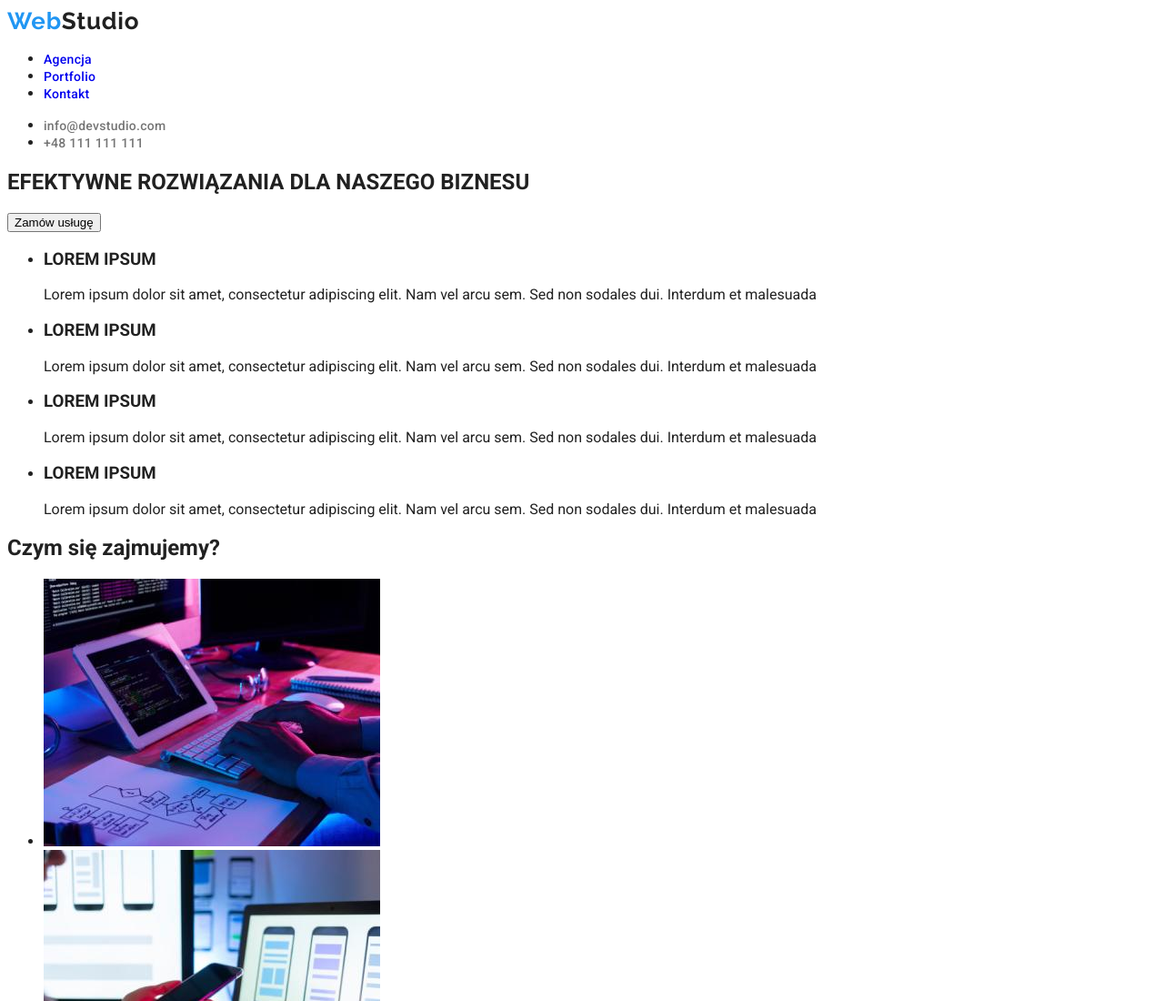
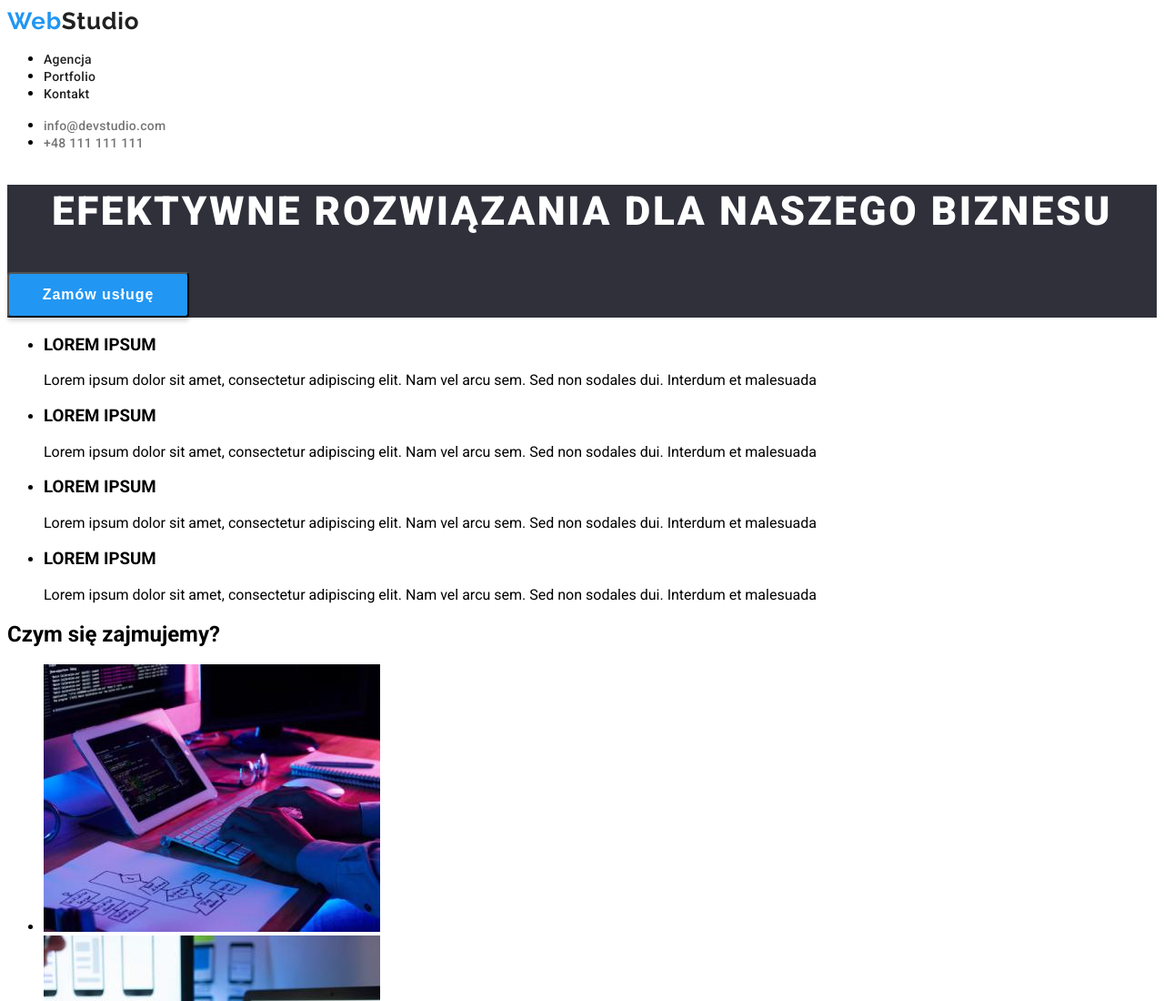
Before and after one commit to DariaOskaOssowska/goit-markup-hw-02, a plain HTML site: page index.html in a window 1280 px wide. Shown: the top 1100 px of the page at 91% size. Drawn offline with Linux system fonts and the light colour scheme.

Commit message:
Dodanie stylów dla sekcji hero

```diff
--- a/css/styles.css
+++ b/css/styles.css
@@ -4,6 +4,7 @@
   --main-color: #2196f3;
   --main-colorFont: #212121;
   --second-colorFont: #757575;
+  --third-colorFont: #ffffff;
   --main-bgc: #e5e5e5;
   --dark-bgc: #2f303a;
   --grey-bgc: #f5f4fa;
@@ -11,7 +12,6 @@
 
 body {
   font-family: var(--main-font);
-  color: var(--main-colorFont);
 }
 
 /* ========== HEADER ========== */
@@ -29,6 +29,10 @@ body {
   color: var(--main-color);
 }
 
+.navigation-list-link {
+  color: var(--main-colorFont);
+}
+
 .navigation-list-link,
 .header-address-mail,
 .header-address-phone {
@@ -41,9 +45,11 @@ body {
 }
 
 .navigation-list-link:hover,
-.navigation-list-link:active,
-.header-address:hover,
-.header-address:active {
+.navigation-list-link:focus,
+.header-address-mail:hover,
+.header-address-mail:focus,
+.header-address-phone:hover,
+.header-address-phone:focus {
   color: var(--main-color);
 }
 
@@ -51,5 +57,38 @@ body {
 .header-address-phone {
   color: var(--second-colorFont);
 }
+/* ========== END HEADER ========== */
 
-/* ========== END HEADER ========== */
+/* ==========   MAIN   ========== */
+/* ==========   HERO   ========== */
+.hero-bg {
+  background-color: var(--dark-bgc);
+}
+
+.hero-main-header {
+  font-weight: 900;
+  font-size: 44px;
+  line-height: 1.36;
+  text-align: center;
+  letter-spacing: 0.06em;
+  text-transform: uppercase;
+  color: var(--third-colorFont);
+}
+
+.modal-btn {
+  width: 200px;
+  height: 50px;
+  font-weight: 700;
+  font-size: 16px;
+  line-height: 1.875;
+  text-align: center;
+  letter-spacing: 0.06em;
+  box-shadow: 0px 4px 4px rgba(0, 0, 0, 0.15);
+  border-radius: 4px;
+  background-color: var(--main-color);
+  color: var(--third-colorFont);
+  cursor: pointer;
+}
+/* ========== END HERO ========== */
+
+/* ========== END MAIN ========== */
--- a/index.html
+++ b/index.html
@@ -38,7 +38,7 @@
         <!-- HERO-->
         <section class="hero">
             <div class="hero-bg">
-                <h1 class="hero-main-header">EFEKTYWNE ROZWIĄZANIA DLA NASZEGO BIZNESU</h1>
+                <h1 class="hero-main-header">efektywne rozwiązania dla naszego biznesu</h1>
                 <button class="modal-btn" type="button">Zamów usługę</button>
             </div>
 
```
